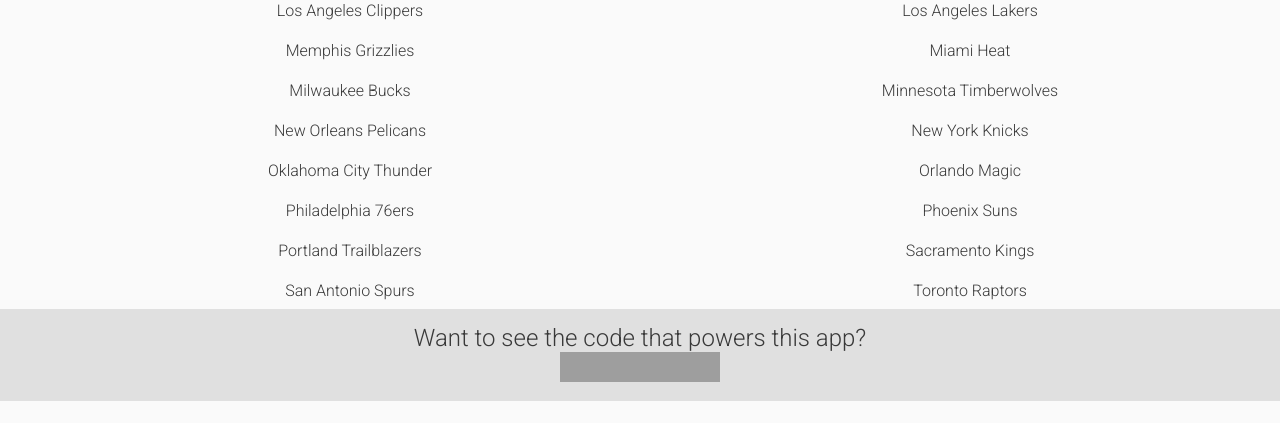
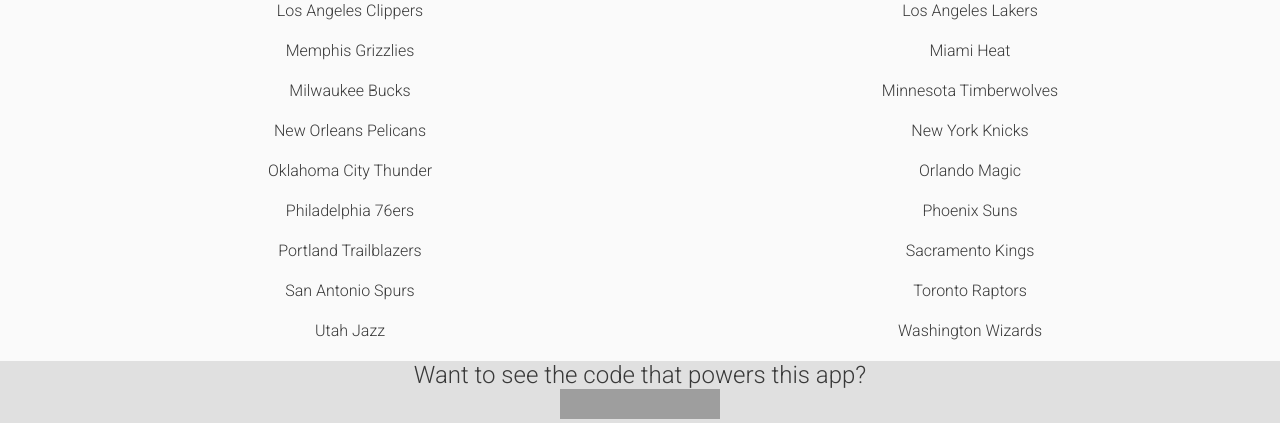
Before and after one commit to jbkuczma/NBAshotchart, a Flask app: page / in a window 1280 px wide. Shown: the part 399-822 px from the top of the page. Before the commit the page ends 800 px from the top, so only its background shows below. Run offline with Flask 2, Linux system fonts and the light colour scheme; grey boxes are pictures that could not be loaded.

Commit message:
fixed footer not being at the bottom bug

```diff
--- a/static/main.css
+++ b/static/main.css
@@ -125,10 +125,5 @@
 }
 
 .footerContent {
-	position: absolute;
-  	right: 0;
-  	bottom: 0;
-  	left: 0;
-	padding: 15px;
 	background-color: #E0E0E0;
 }
```
Also changed, not shown: static/temp.png.
